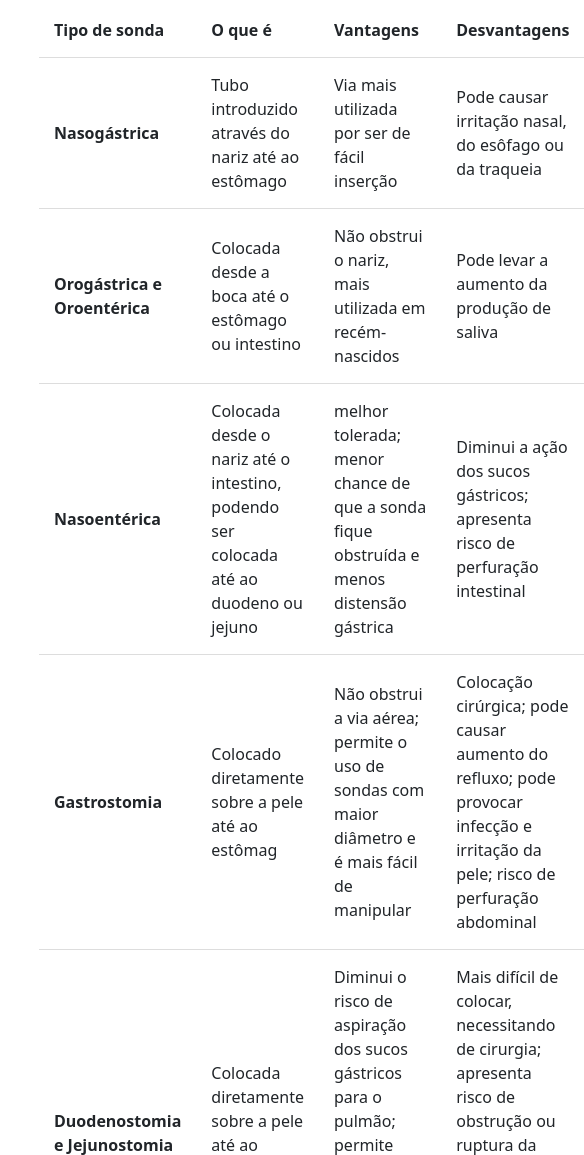
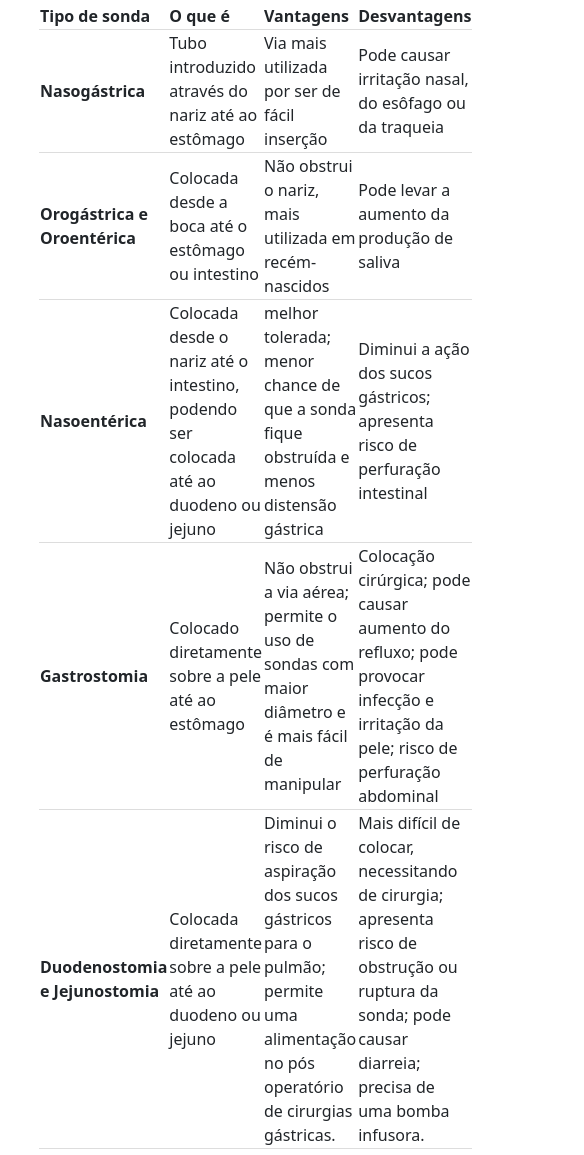
Before and after one commit to IsabelleOrmo/tccEnfermagem, a plain HTML site: page dieta.html in a window 390 px wide. Shown: the part 1774-2929 px from the top of the page, 584 px wide, since content can reach past the window. Drawn offline with nearby package versions, Linux system fonts and the light colour scheme.

Commit message:
dieta pg

```diff
--- a/dieta.html
+++ b/dieta.html
@@ -14,6 +14,12 @@
 th, tr,td{
     border-bottom: 1px solid #ddd;
     padding: 15px;
+}
+
+@media (min-width: 300px) and (max-width: 780px){
+    th, tr, td{
+        padding: 1px;
+    }
 }
 
 </style>
@@ -104,7 +110,7 @@ As dietas são estruturadas considerando-se o estado nutricional e fisiológico
 
 <tr>
 <th>Gastrostomia</th>
-<td>Colocado diretamente sobre a pele até ao estômag</td>
+<td>Colocado diretamente sobre a pele até ao estômago</td>
 <td>Não obstrui a via aérea; permite o uso de sondas com maior diâmetro e é mais fácil de manipular</td>
 <td>Colocação cirúrgica; pode causar aumento do refluxo; pode provocar infecção e irritação da pele; risco de perfuração abdominal</td>
 </tr>
```
